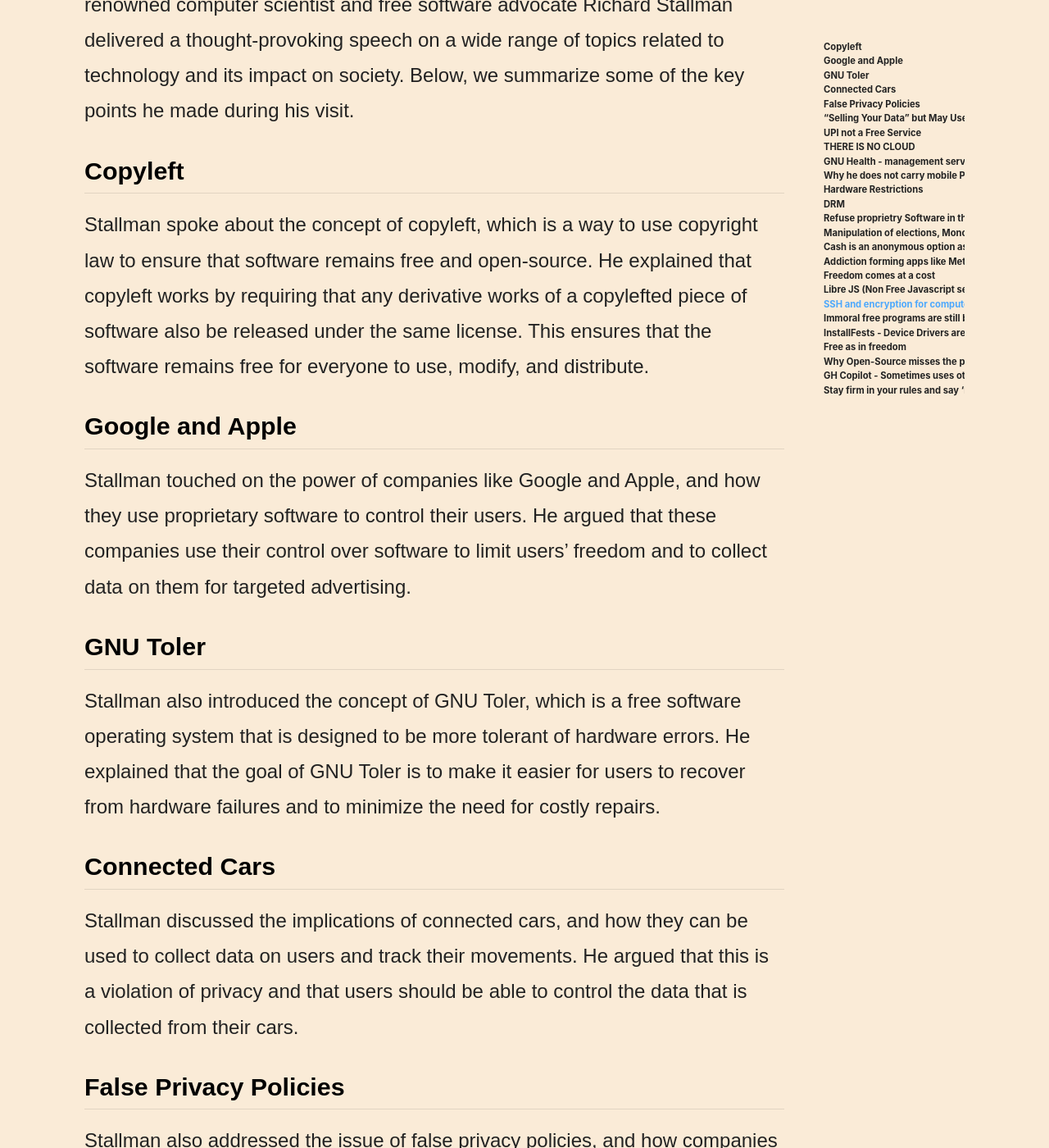
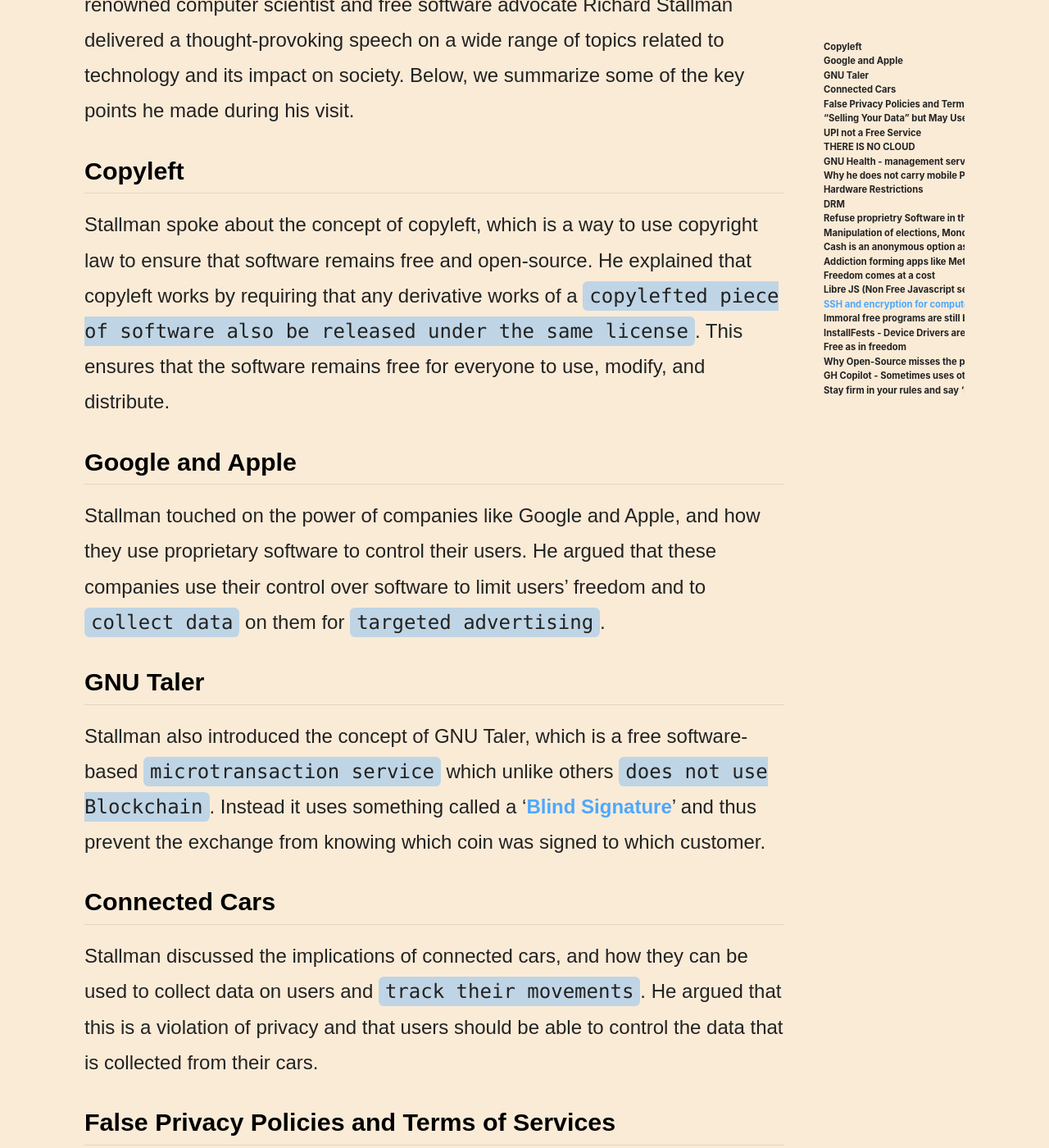
Before and after one commit to Het-Joshi/blog, a Jekyll site: the page built from _posts/2022-10-20-RMS.md, in a window 1280 px wide and 1400 px high, scrolled down 1294 px. Shown: the whole window at 82% size. Built offline with Jekyll 4.4.1, drawn with Linux system fonts in a browser that asks for light colours; nearby versions of some CDN libraries; some of the changed text lies outside the part shown.

Commit message:
Update 2022-10-20-RMS.md

```diff
--- a/_posts/2022-10-20-RMS.md
+++ b/_posts/2022-10-20-RMS.md
@@ -13,23 +13,23 @@
 
 ## Copyleft
 
-Stallman spoke about the concept of copyleft, which is a way to use copyright law to ensure that software remains free and open-source. He explained that copyleft works by requiring that any derivative works of a copylefted piece of software also be released under the same license. This ensures that the software remains free for everyone to use, modify, and distribute.
+Stallman spoke about the concept of copyleft, which is a way to use copyright law to ensure that software remains free and open-source. He explained that copyleft works by requiring that any derivative works of a `copylefted piece of software also be released under the same license`. This ensures that the software remains free for everyone to use, modify, and distribute.
 
 ## Google and Apple
 
-Stallman touched on the power of companies like Google and Apple, and how they use proprietary software to control their users. He argued that these companies use their control over software to limit users' freedom and to collect data on them for targeted advertising.
+Stallman touched on the power of companies like Google and Apple, and how they use proprietary software to control their users. He argued that these companies use their control over software to limit users' freedom and to `collect data` on them for `targeted advertising`.
 
-## GNU Toler
+## GNU Taler
 
-Stallman also introduced the concept of GNU Toler, which is a free software operating system that is designed to be more tolerant of hardware errors. He explained that the goal of GNU Toler is to make it easier for users to recover from hardware failures and to minimize the need for costly repairs.
+Stallman also introduced the concept of GNU Taler, which is a free software-based `microtransaction service` which unlike others `does not use Blockchain`. Instead it uses something called a '[Blind Signature](https://en.wikipedia.org/wiki/Blind_signature)' and thus prevent the exchange from knowing which coin was signed to which customer.
 
 ## Connected Cars
 
-Stallman discussed the implications of connected cars, and how they can be used to collect data on users and track their movements. He argued that this is a violation of privacy and that users should be able to control the data that is collected from their cars.
+Stallman discussed the implications of connected cars, and how they can be used to collect data on users and `track their movements`. He argued that this is a violation of privacy and that users should be able to control the data that is collected from their cars.
 
-## False Privacy Policies
+## False Privacy Policies and Terms of Services
 
-Stallman also addressed the issue of false privacy policies, and how companies often make promises about protecting user data that they do not keep. He argued that users should be more skeptical of these promises and demand real privacy protections.
+Stallman also addressed the issue of false privacy policies, and how companies often make promises about protecting user data that they do not keep. He argued that users should be more skeptical of these promises and demand real privacy protections. A good tool in my opinion to check these Terms of Service is [TOSDR](https://tosdr.org/).
 
 ## "Selling Your Data" but May Use It Themselves
 
@@ -41,19 +41,19 @@
 
 ## THERE IS NO CLOUD
 
-Stallman explained that the term "cloud" is misleading and that the data and services that people use on the "cloud" are actually stored on physical servers that are owned by companies. He argued that users should be aware of this and demand more control over their data.
+Stallman explained that the term "cloud" is misleading and that the data and services that people use on the "cloud" are actually `stored on physical servers` that are owned by companies. He argued that users should be aware of this and demand more control over their data.
 
 ## GNU Health - management service
 
-He also introduced GNU Health, a free software management service for medical institutions and hospitals. He explained that GNU Health is designed to give users more control over their medical data and to make it easier for healthcare providers to share data with each other.
+He also introduced GNU Health, a free software management service for medical institutions and hospitals. He explained that GNU Health is designed to give users more `control over their medical data` and to make it easier for healthcare providers to share data with each other.
 
 ## Why he does not carry mobile Phones (Stalin's Dream)
 
-Stallman also discussed his personal decision to not carry a mobile phone, explaining that he believes that the constant connectivity provided by mobile phones is a form of "Stalin's dream" and a violation of privacy.
+Stallman also discussed his personal decision to not carry a mobile phone, explaining that he believes that the `constant connectivity` provided by mobile phones is a form of "Stalin's dream" and a violation of privacy.
 
 ## Hardware Restrictions
 
-Stallman spoke about the issue of hardware restrictions, and how companies use firmware and hardware locks to limit users' ability to control their devices. He argued that users should demand the ability to control their own hardware and to install freesoftware on their devices.
+Stallman spoke about the issue of hardware restrictions, and how companies use firmware and hardware locks to `limit users' ability to control` their devices. He argued that users should demand the ability to control their own hardware and to install freesoftware on their devices.
 
 ## DRM
 
@@ -61,11 +61,11 @@
 
 ## Refuse proprietry Software in the education field: Use BigBlueButton, Mumble instead of Zoom or Gmeet
 
-Stallman emphasized the importance of using free and open-source software in the education field, and he encouraged educators to use alternatives like BigBlueButton and Mumble instead of proprietary software like Zoom or Gmeet. He explained that these alternatives are more secure and give users more control over their data.
+Stallman emphasized the importance of using free and open-source software in the education field, and he encouraged educators to use alternatives like BigBlueButton and Mumble instead of proprietary software like Zoom or Gmeet. He explained that these alternatives are `more secure and give users more control over their data.`
 
 ## Manipulation of elections, Monopoly - Amazon(Doxxing)
 
-Stallman also discussed the issue of election manipulation and the increasing power of monopolies like Amazon. He argued that these companies use their power to control and manipulate the information that is available to users, and that this is a serious threat to democracy.
+Stallman also discussed the issue of election manipulation and the increasing `power of monopolies like Amazon.` He argued that these companies use their power to control and manipulate the information that is available to users, and that this is a serious threat to democracy.
 
 ## Cash is an anonymous option as online payments dox your data
 
@@ -77,11 +77,11 @@
 
 ## Freedom comes at a cost
 
-Stallman emphasized that freedom comes at a cost, and that users need to be willing to fight for their rights. He argued that users should be more active in demanding privacy protections and free and open-source software.
+Stallman emphasized that freedom comes at a cost, and that users need to be willing to fight for their rights. He argued that users should be more active in demanding privacy protections and free and open-source software. We must be ready to get out of our comfort zone and explore.
 
 ## Libre JS (Non Free Javascript sent to clients)
 
-Stallman also introduced LibreJS, a free software that blocks non-free JavaScript from being sent to users' browsers. He explained that LibreJS is designed to protect users from the malicious use of JavaScript and to give users more control over the software that runs on their devices.
+Stallman also introduced LibreJS, a free software that `blocks non-free JavaScript` from being sent to users' browsers. He explained that LibreJS is designed to protect users from the malicious use of JavaScript and to give users more control over the software that runs on their devices.
 
 ## SSH and encryption for computer synced products communicating through Internet
 
@@ -89,7 +89,7 @@
 
 ## Immoral free programs are still bad
 
-Stallman also made it clear that just because a program is free and open-source, it does not mean that it is morally good. He argued that users should be aware of the ethical implications of the software they use and that they should not support programs that are immoral.
+Stallman also made it clear that just because a program is free and open-source, it does not mean that it is morally good. He argued that users should be aware of the `ethical implications` of the software they use and that they should not support programs that are immoral.
 
 ## InstallFests - Device Drivers are sometimes a exception but should be installed externally
 
```
